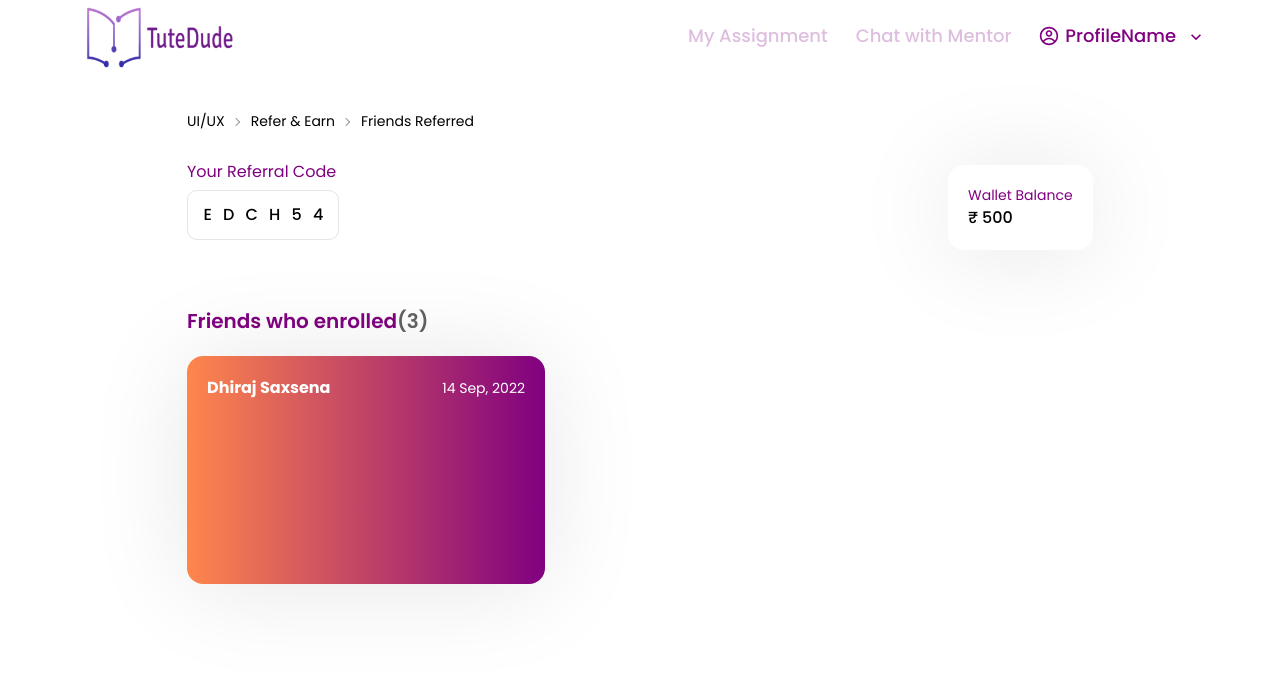
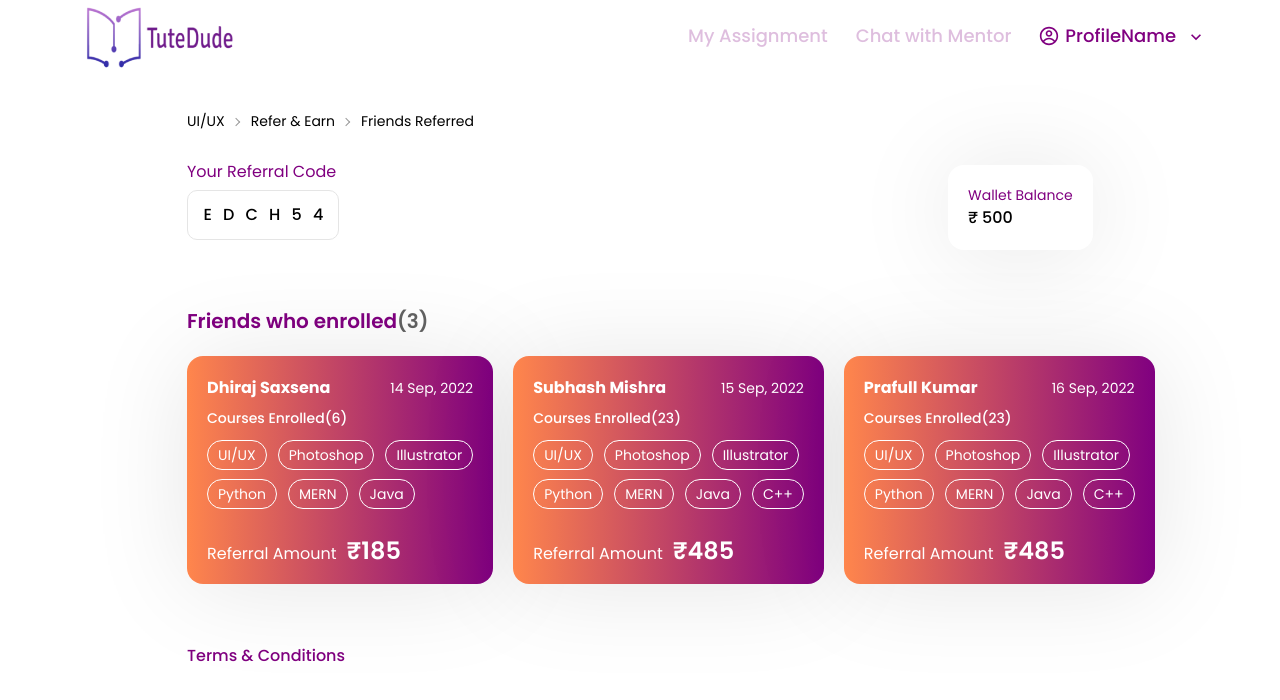
Before and after one commit to md-atiqurrahman/elearning-provider, a React (Create React App) app: page /friendsReferred in a window 1280 px wide. Shown: the top 700 px of the page. Built offline with nearby package versions, Linux system fonts and the light colour scheme.

Commit message:
complete the project for desktop

```diff
--- a/src/Pages/FriendsReferred/FriendsReferred.js
+++ b/src/Pages/FriendsReferred/FriendsReferred.js
@@ -1,4 +1,5 @@
 import React from 'react';
+import ReferredCard from '../ReferredCard/ReferredCard';
 
 const FriendsReferred = () => {
     return (
@@ -24,17 +25,12 @@ const FriendsReferred = () => {
             </div>
             <div>
                 <h1 className='text-primary text-[20px] leading-[30px] font-semibold mb-[20px]'>Friends who enrolled<span className='text-[#626262]'>(3)</span></h1>
-                <div>
-                    <div className="card referred-card w-[358px] h-[228px]
-                   shadow-[0_3px_100px_rgba(0,0,0,0.1)]">
-                        <div className="card-body text-white p-[20px]">
-                            <div className='flex justify-between items-center'>
-                                <h3 className="text-[16px] font-bold leading-[24px]">Dhiraj Saxsena</h3>
-                                <h5 className=' font-normal text-[14px] leading-[21px]'>14 Sep, 2022</h5>
-                            </div>
-                        </div>
-                    </div>
+                <div className='flex gap-[20px] mb-[60px]'>
+                    <ReferredCard name='Dhiraj Saxsena' date='14 Sep, 2022' courses='6' amount='185'/>
+                    <ReferredCard name='Subhash Mishra' date='15 Sep, 2022' courses='23' amount='485' extra='C++'/>
+                    <ReferredCard name='Prafull Kumar' date='16 Sep, 2022' courses='23' amount='485' extra='C++'/>
                 </div>
+                <h1 className='text-primary text-[16px] leading-[24px] font-medium mb-[72px]'>Terms & Conditions</h1>
             </div>
         </div>
     );
--- /dev/null
+++ b/src/Pages/ReferredCard/ReferredCard.js
@@ -0,0 +1,46 @@
+import React from 'react';
+
+const ReferredCard = ({ name, date, courses, amount, extra }) => {
+    return (
+        <div className="card referred-card w-[358px] h-[228px]
+                   shadow-[0_3px_100px_rgba(0,0,0,0.1)]">
+            <div className="card-body text-white p-[20px]">
+                <div className='flex justify-between items-center'>
+                    <h3 className="text-[16px] font-bold leading-[24px]">{name}</h3>
+                    <h5 className=' font-normal text-[14px] leading-[21px]'>{date}</h5>
+                </div>
+                <div>
+                    <h4 className='font-medium text-[14px] leading-[21px] mb-[14px]'>
+                        Courses Enrolled({courses})
+                    </h4>
+                    <div className='mb-[19px]'>
+                        <div className='mb-[15px]'>
+                            <span className='border border-white rounded-[20px] px-[10px] py-[4px] font-normal text-[14px] leading-[21px] mr-[11px]'>UI/UX</span>
+                            <span className='border border-white rounded-[20px] px-[10px] py-[4px] font-normal text-[14px] leading-[21px] mr-[11px]'>Photoshop</span>
+                            <span className='border border-white rounded-[20px] px-[10px] py-[4px] font-normal text-[14px] leading-[21px]'>Illustrator</span>
+                        </div>
+                        <div>
+                            <span className='border border-white rounded-[20px] px-[10px] py-[4px] font-normal text-[14px] leading-[21px]
+                                        mr-[11px]'>Python</span>
+                            <span className='border border-white rounded-[20px] px-[10px] py-[4px] font-normal text-[14px] leading-[21px]
+                                        mr-[11px]'>MERN</span>
+                            <span className='border border-white rounded-[20px] px-[10px] py-[4px] font-normal text-[14px] leading-[21px]'>Java</span>
+                            {
+                                extra
+                                    ?
+                                    <span className='border border-white rounded-[20px] px-[10px] py-[4px] font-normal text-[14px] leading-[21px] ml-[11px]'>{extra}</span>
+                                    :
+                                    ''
+                            }
+                        </div>
+                    </div>
+                </div>
+                <div>
+                    <h4 className="text-[16px] font-normal leading-[24px]">Referral Amount<span className='text-[24px] font-semibold leading-[36px] ml-[10px]'>₹{amount}</span></h4>
+                </div>
+            </div>
+        </div>
+    );
+};
+
+export default ReferredCard;
```
